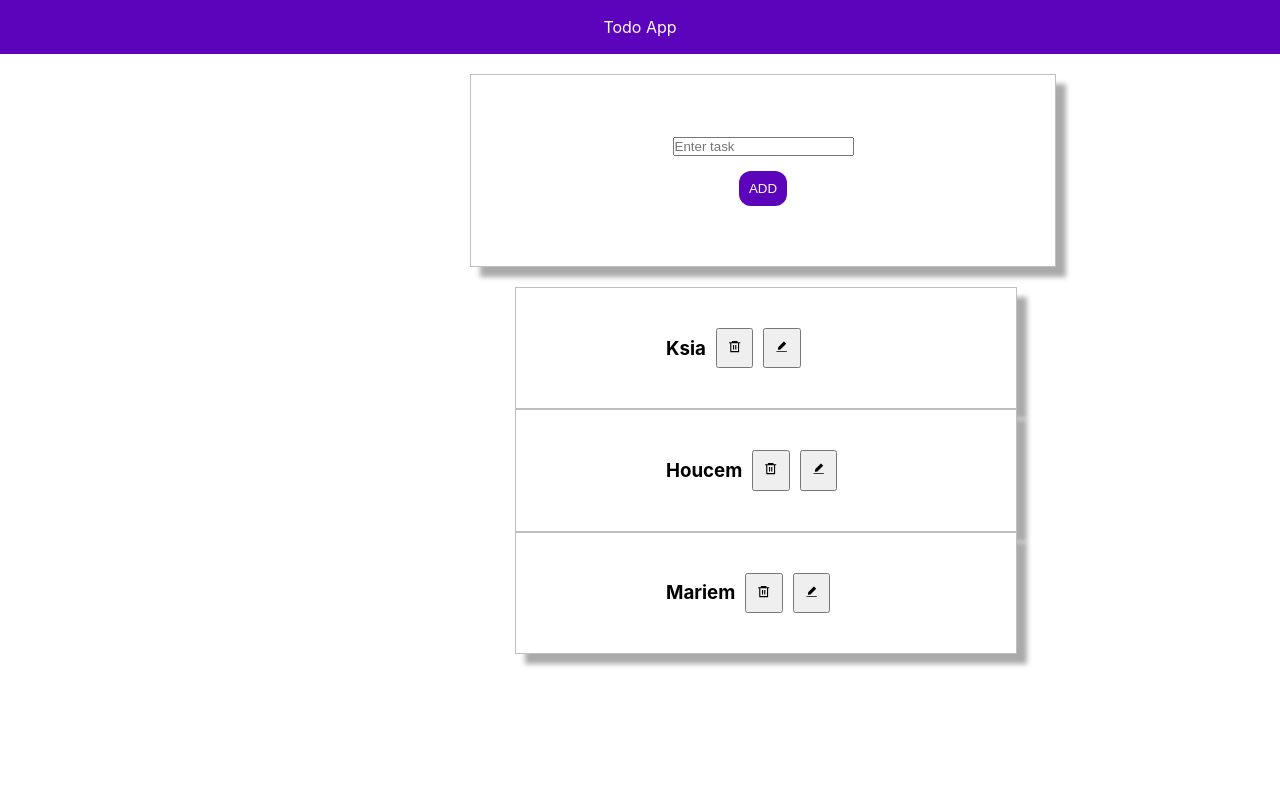
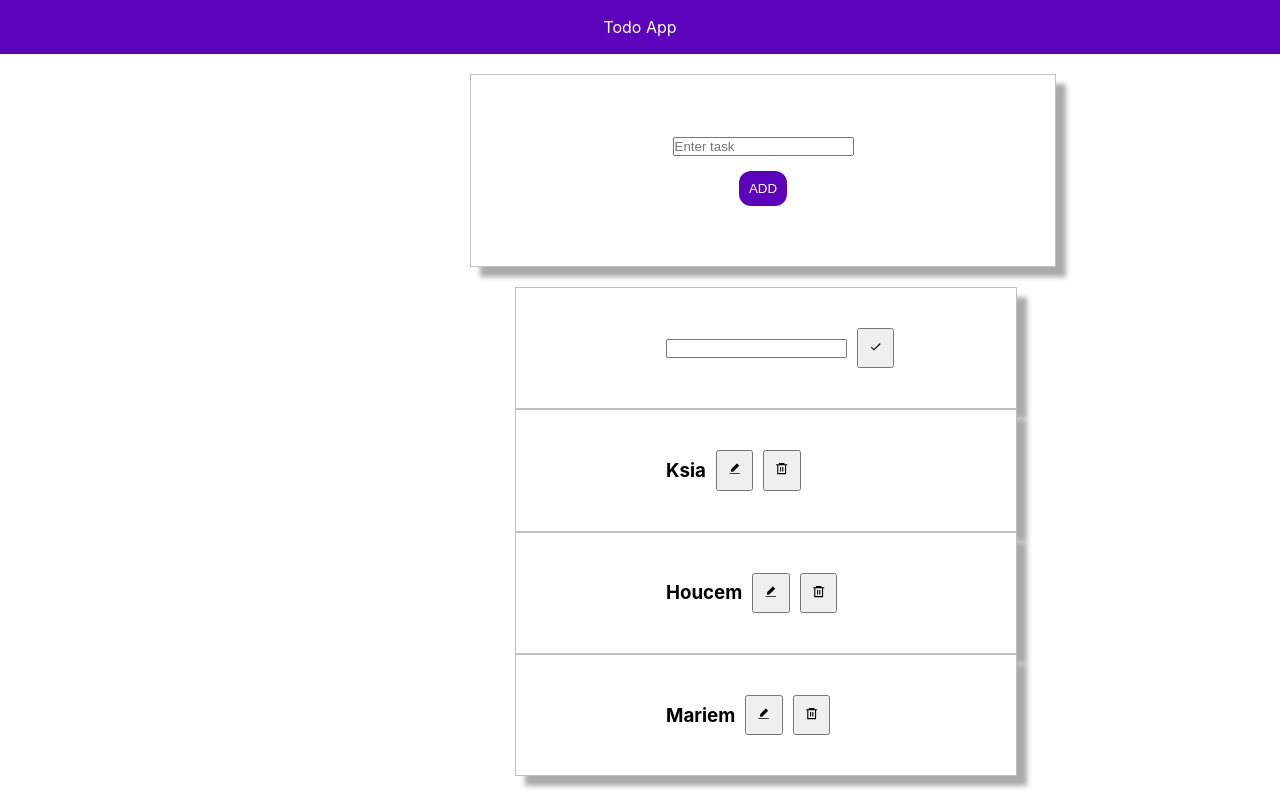
Before and after one commit to douik123/todos, a React (Create React App) app: page / in a window 1280 px wide. Both pictures are taken after a click on the button 760 px from the left and 348 px from the top of the page. Built offline with nearby package versions, Linux system fonts and the light colour scheme.

Commit message:
projet todos done

```diff
--- a/src/App.css
+++ b/src/App.css
@@ -55,3 +55,7 @@
   margin: 0px 515px;
 
 }
+.buttons
+{
+  display: flex;
+}
--- a/src/App.js
+++ b/src/App.js
@@ -3,11 +3,14 @@ import "./App.css";
 import { v4 as uuidv4} from 'uuid'
 import { RiDeleteBin6Line } from "react-icons/ri";
 import { AiFillEdit } from "react-icons/ai";
-
+import { MdOutlineDone } from "react-icons/md";
 function App() {
   const [tab, setTab] = useState([{task:"Ahmed",id:uuidv4()},{task:"Ksia",id:uuidv4()},{task:"Houcem",id:uuidv4()},{task:"Mariem",id:uuidv4()}]);
   const [input, setInput] = useState("");
-  const [showEdit,setShowEdit] = useState(false);
+  // const [showEdit,setShowEdit] = useState(false);
+  const [todoediting, setTodoediting] = useState(null);
+  const [editingtext, seteditingtext] = useState("");
+
   const addNewTab=(e)=>{
     setTab([...tab,{task:input,id:uuidv4()}]);
   }
@@ -15,7 +18,16 @@ function App() {
     let updatedTodos = tab.filter((el) => el.id !== id);
     setTab(updatedTodos);
   }
-
+  function submitEdits(id) {
+    const updatedTodos = [...tab].map((todo) => {
+      if (todo.id === id) {
+        todo.task = editingtext;
+      }
+      return todo;
+    });
+    setTab(updatedTodos);
+    setTodoediting(null);
+  }
 
   return (
     <div className="container">
@@ -26,7 +38,7 @@ function App() {
        <div className="tableau">
        <br></br>
        <div className="todos">
-       {showEdit ? <h1>Hello!</h1> :<> {tab.map(el=>
+       {/* {showEdit ? <h1>Hello!</h1> :<> {tab.map(el=>
         <div className="tabs">
           <div><h3>{el.task}</h3></div>
           <div><button className="delete" onClick={() => deleteTodo(el.id)} ><RiDeleteBin6Line/></button>
@@ -34,7 +46,35 @@ function App() {
         </div>
         </div>
 
-          )}</>}
+          )}</>} */}
+          {tab.map(el=>
+        <div className="tabs">
+          {todoediting===el.id ?
+          (<input
+          type="text"
+          onChange={(e)=>seteditingtext(e.target.value)}
+          />)
+          :
+          (<div><h3>{el.task}</h3></div>)}
+
+          <div className="buttons">
+          {el.id === todoediting ? (
+            <button className="edit" onClick={() => submitEdits(el.id)}><MdOutlineDone/></button>
+            ) : (
+              <div>
+              <button className="edit" onClick={()=>setTodoediting(el.id)}><AiFillEdit/></button>
+              <button className="delete" onClick={() => deleteTodo(el.id)} ><RiDeleteBin6Line/></button>
+              </div>
+            )}
+
+
+
+
+
+        </div>
+        </div>
+
+          )}
           </div>
 
       </div>
```
